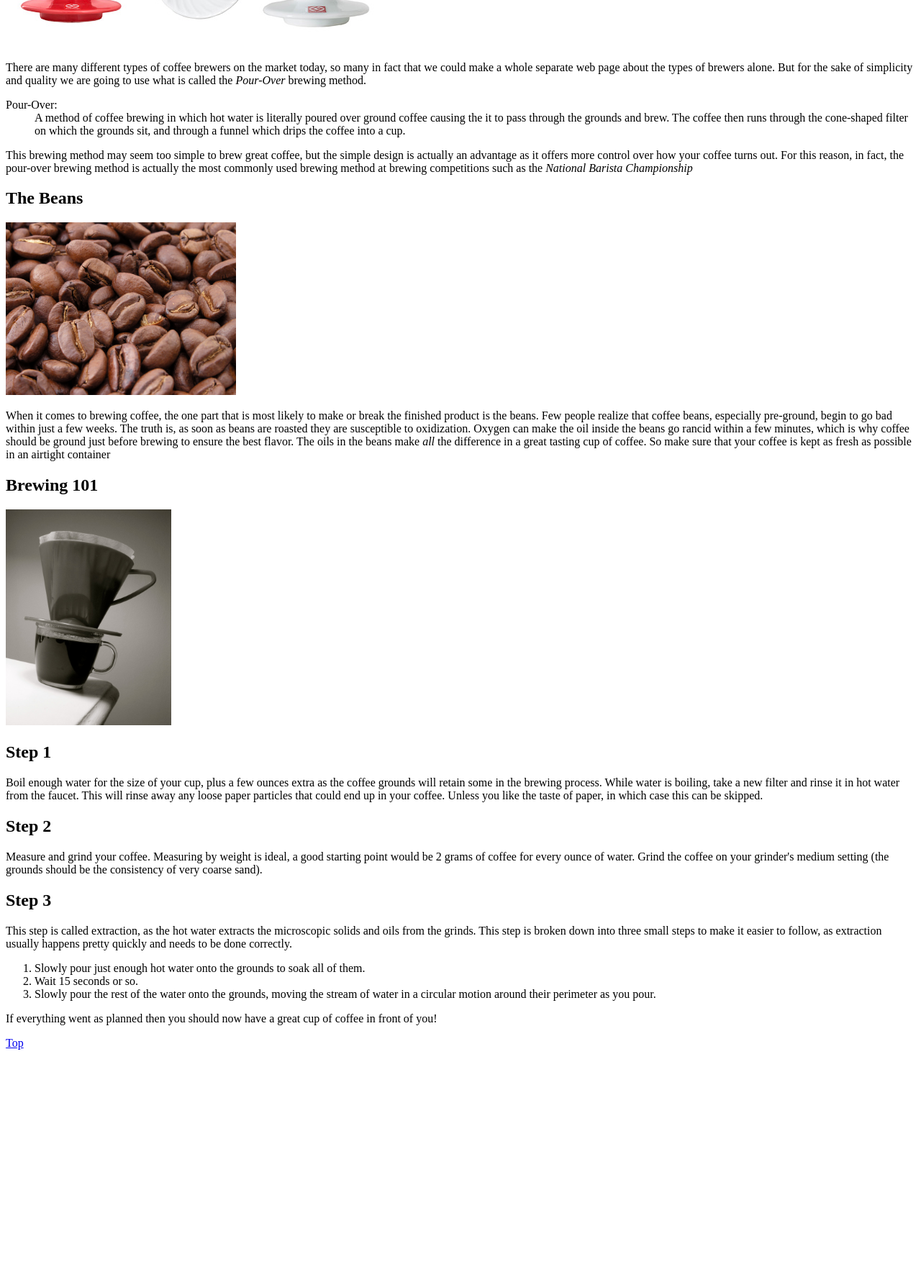
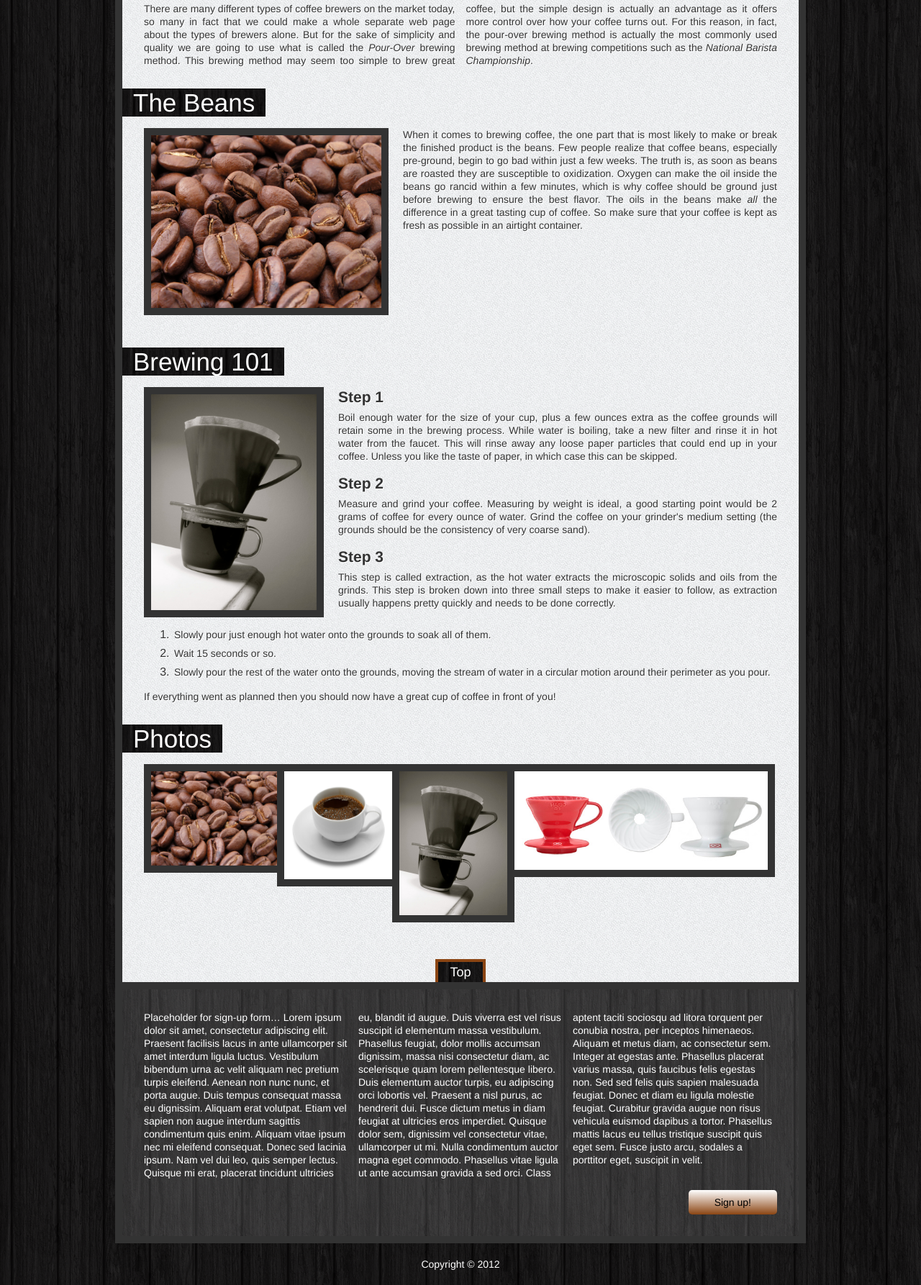
Before and after one commit to spenkacik/wsd-project, a plain HTML site: page index.html in a window 1280 px wide. Shown: the part 848-2634 px from the top of the page at 72% size. Before the commit the page ends 2315 px from the top, so only its background shows below. Drawn offline with Linux system fonts and the light colour scheme.

Commit message:
Week 2 Project

```diff
--- /dev/null
+++ b/css/main.css
@@ -0,0 +1,303 @@
+/* General */
+
+body {
+	background: url('../images/dark-wood.png') fixed;
+	font-family: 'Helvetica Neue', Helvetica, Arial, sans-serif;
+	font-size: 14px;
+}
+
+h1, h2, dl, p {
+	margin: 0;
+}
+
+.clear {
+	clear: both;
+}
+
+/* Outer container */
+
+#outer {
+	max-width: 960px;
+	margin: 0 auto;
+	padding-top: 10px;
+}
+
+/* Header */
+
+header {
+	overflow: auto;
+}
+
+header h1 {
+	margin: 0;
+	float: left;
+	border: 2px dashed #fff;
+	padding: 0 15px;
+	font-size: 60px;
+	font-weight: 100;
+	text-shadow: 1px 1px #222;
+	color: #fff;
+}
+
+header h1 span {
+	font-weight: 200;
+	color: #8b4513;
+}
+
+nav ul {
+	float: right;
+	margin: 0;
+	margin-top: 34px;
+}
+
+nav li {
+	display: inline;
+	list-style-type: none;
+	margin-left: 10px;
+}
+
+nav a {
+	color: #8b4513;
+	font-size: 30px;
+	font-weight: 100;
+	text-decoration: none;
+	padding: 8px 7px;
+}
+
+nav a:hover {
+	border-bottom: 2px dashed #fff;
+	padding-bottom: 6px;
+}
+
+nav a:active {
+	border: 2px dashed #fff;
+	padding: 6px 5px;
+}
+
+/* Inner containers */
+
+#inner,
+#under {
+	border: 10px solid #333;
+	padding: 30px;
+}
+
+#inner,
+#under,
+footer {
+	font-weight: 300;
+	line-height: 18px;
+}
+
+#inner {
+	margin-top: 18px;
+	border-bottom: none;
+	padding-bottom: 4px;
+	background: url('../images/white-texture.png');
+	color: #333;
+	text-shadow: 1px 1px 0 white;
+}
+
+/* Inner sections */
+
+#inner section h1 {
+	margin-top: 30px;
+	margin-bottom: 15px;
+	color: #fff;
+	font-size: 35px;
+	font-weight: 100;
+	text-shadow: none;
+	line-height: normal;
+}
+
+#inner section h1 span {
+	margin-left: -30px;
+	background: url('../images/dark-wood.png') fixed;
+	padding: 0 15px;
+}
+
+#inner section h2 {
+	margin-top: 20px;
+	margin-bottom: 10px;
+}
+
+#inner section img {
+	float: left;
+	margin-right: 20px;
+	margin-bottom: 15px;
+	border: 10px solid #333;
+}
+
+#inner section p {
+	text-align: justify;
+}
+
+/* Intro */
+
+#intro img {
+	float: right !important;
+	margin-right: 0 !important;
+	margin-left: 20px;
+}
+
+#intro h1 {
+	clear: none !important;
+	margin-top: 0 !important;
+	font-size: 56px !important;
+	font-weight: 200;
+	font-family: "Josephin Slab", cursive;
+}
+
+#intro a {
+	float: left;
+	margin-top: 15px;
+	margin-bottom: 60px;
+	padding: 8px 36px;
+	border: 4px solid #8b4513;
+	color: #fff;
+	text-shadow: none;
+	text-decoration: none;
+	font-size: 20px;
+	font-weight: 100;
+	background: url('../images/dark-wood.png') fixed;
+}
+
+#intro a:hover {
+	border: 4px dashed #333;
+}
+
+#intro a:active {
+	border: 4px dashed #fff;
+}
+
+/* Brewer */
+
+#brewer dl {
+	margin-bottom: 15px;
+}
+
+#brewer dt {
+	font-size: 18px;
+	font-style: italic;
+	font-weight: 600;
+	margin-bottom: 10px;
+}
+
+#brewer p {
+	clear: both;
+	-webkit-column-count: 2;
+	-moz-column-count: 2;
+	column-count: 2;
+	-webkit-column-gap: 15px;
+	-moz-column-gap: 15px;
+	column-gap: 15px;
+}
+
+/* Brewing */
+
+#brewing ol {
+	clear: both;
+	font-size: 16px;
+	font-weight: 500;
+}
+
+#brewing ol li {
+	margin-bottom: 8px;
+}
+
+#brewing ol span {
+	font-weight: 300;
+	font-size: 14px;
+	padding-left: 2px;
+}
+
+/* Photos */
+
+#photos img {
+	margin: 0 !important;
+	margin-right: -10px !important;
+}
+
+/* Back to top link */
+
+#to-top {
+	margin-top: 60px;
+	text-align: center;
+}
+
+#to-top a {
+	padding: 4px 16px;
+	border: 4px solid #8b4513;
+	border-bottom: none;
+	color: #fff;
+	text-shadow: none;
+	text-decoration: none;
+	font-size: 18px;
+	font-weight: 100;
+	background: url('../images/dark-wood.png') fixed;
+}
+
+#to-top a:hover {
+	border: 4px dashed #333;
+	border-bottom: none;
+}
+
+#to-top a:active {
+	border: 4px dashed #fff;
+	border-bottom: none;
+}
+
+/* Under inner */
+
+#under {
+	position: relative;
+	color: #fff;
+	text-shadow: none;
+	overflow: auto;
+}
+
+#under-bg {
+	position: absolute;
+	z-index: -1;
+	width: 100%;
+	height: 100%;
+	top: 0;
+	left: 0;
+	background: url('../images/white-texture.png');
+	opacity: 0.15;
+}
+
+#under p {
+	-webkit-column-count: 3;
+	-moz-column-count: 3;
+	column-count: 3;
+}
+
+#signup-btn {
+	float: right;
+	margin-top: 15px;
+	padding: 8px 36px;
+	border-radius: 5px;
+	background: -webkit-gradient(linear, left top, left bottom, from(#fff), to(#8b4513));
+	background: -moz-linear-gradient(top, #fff, #8b4513);
+	color: #000;
+	text-decoration: none;
+}
+
+#signup-btn:hover {
+	background: -webkit-gradient(linear, left top, left bottom, from(#8b4513), to(#fff));
+	background: -moz-linear-gradient(top, #8b4513, #fff);
+}
+
+#signup-btn:active {
+	background: -webkit-gradient(linear, left top, left bottom, from(#8b4513), to(#aaa));
+	background: -moz-linear-gradient(top, #8b4513, #aaa);
+}
+
+/* Footer */
+
+footer {
+	text-align: center;
+	color: white;
+	margin: 20px 0;
+}
--- a/index.html
+++ b/index.html
@@ -1,51 +1,57 @@
 <!DOCTYPE html>
 <html lang="en">
 <head>
-	<meta charset="utf-8" />
+	<meta charset="utf-8">
 	<title>YouBrew - Coffee brewing made simple.</title>
+	<link href='http://fonts.googleapis.com/css?family=Josefin+Slab' rel='stylesheet' type='text/css'>
+	<link rel="stylesheet" href="css/main.css">
 </head>
 <body>
+	<div id="outer">
 		<header>
-		<h1>YouBrew</h1>
+			<h1>You<span>Brew</span></h1>
 			<nav>
 				<ul>
-				<li><a href="#brewer-header">The Brewer</a></li>
-				<li><a href="#beans-header">The Beans</a></li>
-				<li><a href="#brewing-header">Brewing 101</a></li>
+					<li><a href="#brewer">The Brewer</a></li>
+					<li><a href="#beans">The Beans</a></li>
+					<li><a href="#brewing">Brewing 101</a></li>
 				</ul>
 			</nav>
 		</header>
 
+		<div id="inner">
 			<!-- Introduction/CTA -->
-	<div>
-		<img src="images/coffee-cup.jpg" alt="A tasty cup of coffee." title="A delicious beverage." />
-		<h1>Welcome to YouBrew!</h1>
+			<section id="intro">
+				<img src="images/coffee-cup.jpg" width="250" height="250" alt="A tasty cup of coffee." title="A delicious beverage." />
+				<h1><span>Welcome to YouBrew!</span></h1>
 				<p>Love coffee, but hate café prices? Us too! Here at YouBrew you can learn the simple and rewarding process of brewing your own coffee at home. You will find that brewing your own coffee will not only save you money, but with practice can give you a better tasting cup than most cafés ever could! YouBrew is also your one-stop source for the highest quality certified organic specialty coffees from around the world. Sign-up for our <strong><em>Coffee of the Month Club</em></strong> and have a pound of carefully selected coffee delivered right to your doorstep!</p>
-	</div>
+				<a href="#under">Sign up!</a>
+			</section>
+			<div class="clear"></div>
 
 			<!-- The Brewer -->
-	<section>
-		<h1 id="brewer-header">The Brewer</h1>
+			<section id="brewer">
+				<h1><span>The Brewer</span></h1>
 				<img src="images/pour-over.jpg" alt="Three pour-over coffee brewers." title="Hario V60" />
-		<p>There are many different types of coffee brewers on the market today, so many in fact that we could make a whole separate web page about the types of brewers alone. But for the sake of simplicity and quality we are going to use what is called the <i>Pour-Over</i> brewing method.</p>
 				<dl>
-			<dt><span>Pour-Over:</span></dt>
+					<dt>Pour-Over:</dt>
 					<dd>A method of coffee brewing in which hot water is literally poured over ground coffee causing the it to pass through the grounds and brew. The coffee then runs through the cone-shaped filter on which the grounds sit, and through a funnel which drips the coffee into a cup.</dd>
 				</dl>
-
-		<p>This brewing method may seem too simple to brew great coffee, but the simple design is actually an advantage as it offers more control over how your coffee turns out. For this reason, in fact, the pour-over brewing method is actually the most commonly used brewing method at brewing competitions such as the <i>National Barista Championship</i></p>
+				<p>There are many different types of coffee brewers on the market today, so many in fact that we could make a whole separate web page about the types of brewers alone. But for the sake of simplicity and quality we are going to use what is called the <i>Pour-Over</i> brewing method. This brewing method may seem too simple to brew great coffee, but the simple design is actually an advantage as it offers more control over how your coffee turns out. For this reason, in fact, the pour-over brewing method is actually the most commonly used brewing method at brewing competitions such as the <i>National Barista Championship</i>.</p>
 			</section>
+			<div class="clear"></div>
 
 			<!-- The Beans -->
-	<section>
-		<h1 id="beans-header">The Beans</h1>
-		<img src="images/coffee_beans.jpg" width="320" height="240" alt="A bunch of coffee beans." />
-		<p>When it comes to brewing coffee, the one part that is most likely to make or break the finished product is the beans. Few people realize that coffee beans, especially pre-ground, begin to go bad within just a few weeks. The truth is, as soon as beans are roasted they are susceptible to oxidization. Oxygen can make the oil inside the beans go rancid within a few minutes, which is why coffee should be ground just before brewing to ensure the best flavor. The oils in the beans make <em>all</em> the difference in a great tasting cup of coffee. So make sure that your coffee is kept as fresh as possible in an airtight container</p>
+			<section id="beans">
+				<h1><span>The Beans</span></h1>
+				<img src="images/coffee-beans.jpg" width="320" height="240" alt="A bunch of coffee beans." />
+				<p>When it comes to brewing coffee, the one part that is most likely to make or break the finished product is the beans. Few people realize that coffee beans, especially pre-ground, begin to go bad within just a few weeks. The truth is, as soon as beans are roasted they are susceptible to oxidization. Oxygen can make the oil inside the beans go rancid within a few minutes, which is why coffee should be ground just before brewing to ensure the best flavor. The oils in the beans make <em>all</em> the difference in a great tasting cup of coffee. So make sure that your coffee is kept as fresh as possible in an airtight container.</p>
 			</section>
+			<div class="clear"></div>
 
 			<!-- Brewing 101 -->
-	<section>
-		<h1 id="brewing-header">Brewing 101</h1>
+			<section id="brewing">
+				<h1><span>Brewing 101</span></h1>
 				<img src="images/brewing.jpg" width="230" height="300" alt="A pour-over brewer working its magic." />
 				<h2>Step 1</h2>
 				<p>Boil enough water for the size of your cup, plus a few ounces extra as the coffee grounds will retain some in the brewing process. While water is boiling, take a new filter and rinse it in hot water from the faucet. This will rinse away any loose paper particles that could end up in your coffee. Unless you like the taste of paper, in which case this can be skipped.</p>
@@ -54,17 +60,42 @@
 				<h2>Step 3</h2>
 				<p>This step is called extraction, as the hot water extracts the microscopic solids and oils from the grinds. This step is broken down into three small steps to make it easier to follow, as extraction usually happens pretty quickly and needs to be done correctly.</p>
 				<ol>
-			<li>Slowly pour just enough hot water onto the grounds to soak all of them.</li>
-			<li>Wait 15 seconds or so.</li>
-			<li>Slowly pour the rest of the water onto the grounds, moving the stream of water in a circular motion around their perimeter as you pour.</li>
+					<li><span>Slowly pour just enough hot water onto the grounds to soak all of them.</span></li>
+					<li><span>Wait 15 seconds or so.</span></li>
+					<li><span>Slowly pour the rest of the water onto the grounds, moving the stream of water in a circular motion around their perimeter as you pour.</span></li>
 				</ol>
 				<p>If everything went as planned then you should now have a great cup of coffee in front of you!</p>
 			</section>
+			<div class="clear"></div>
+
+			<!-- Photos -->
+			<section id="photos">
+				<h1><span>Photos</span></h1>
+				<img src="images/coffee-beans.jpg" width="175" alt="A bunch of coffee beans." />
+				<img src="images/coffee-cup.jpg" width="150" alt="A tasty cup of coffee." title="A delicious beverage." />
+				<img src="images/brewing.jpg" width="150" alt="A pour-over brewer working its magic." />
+				<img src="images/pour-over.jpg" width="352" alt="Three pour-over coffee brewers." title="Hario V60" />
+			</section>
+			<div class="clear"></div>
 
 			<!-- back to top link -->
+			<div id="to-top"><a href="#">Top</a></div>
+		</div>
+
+		<!-- Under -->
+		<div id="under">
+			<div id="under-bg"></div>
+			<p>Placeholder for sign-up form… Lorem ipsum dolor sit amet, consectetur adipiscing elit. Praesent facilisis lacus in ante ullamcorper sit amet interdum ligula luctus. Vestibulum bibendum urna ac velit aliquam nec pretium turpis eleifend. Aenean non nunc nunc, et porta augue. Duis tempus consequat massa eu dignissim. Aliquam erat volutpat. Etiam vel sapien non augue interdum sagittis condimentum quis enim. Aliquam vitae ipsum nec mi eleifend consequat.
+
+Donec sed lacinia ipsum. Nam vel dui leo, quis semper lectus. Quisque mi erat, placerat tincidunt ultricies eu, blandit id augue. Duis viverra est vel risus suscipit id elementum massa vestibulum. Phasellus feugiat, dolor mollis accumsan dignissim, massa nisi consectetur diam, ac scelerisque quam lorem pellentesque libero. Duis elementum auctor turpis, eu adipiscing orci lobortis vel. Praesent a nisl purus, ac hendrerit dui. Fusce dictum metus in diam feugiat at ultricies eros imperdiet. Quisque dolor sem, dignissim vel consectetur vitae, ullamcorper ut mi. Nulla condimentum auctor magna eget commodo.
+
+Phasellus vitae ligula ut ante accumsan gravida a sed orci. Class aptent taciti sociosqu ad litora torquent per conubia nostra, per inceptos himenaeos. Aliquam et metus diam, ac consectetur sem. Integer at egestas ante. Phasellus placerat varius massa, quis faucibus felis egestas non. Sed sed felis quis sapien malesuada feugiat. Donec et diam eu ligula molestie feugiat. Curabitur gravida augue non risus vehicula euismod dapibus a tortor. Phasellus mattis lacus eu tellus tristique suscipit quis eget sem. Fusce justo arcu, sodales a porttitor eget, suscipit in velit.</p>
+			<a href="" id="signup-btn">Sign up!</a>
+		</div>
+
 		<footer>
-		<a href="#">Top</a>
+			Copyright &copy; 2012
 		</footer>
-
+	</div>
 </body>
 </html>
```
Also changed, not shown: images/axiom.png (added), images/coffee-beans.jpg (renamed from images/coffee_beans.jpg), images/dark-wood.png (added), images/white-texture.png (added), 1 other file. Lines whose indentation alone changed are shown as unchanged.
